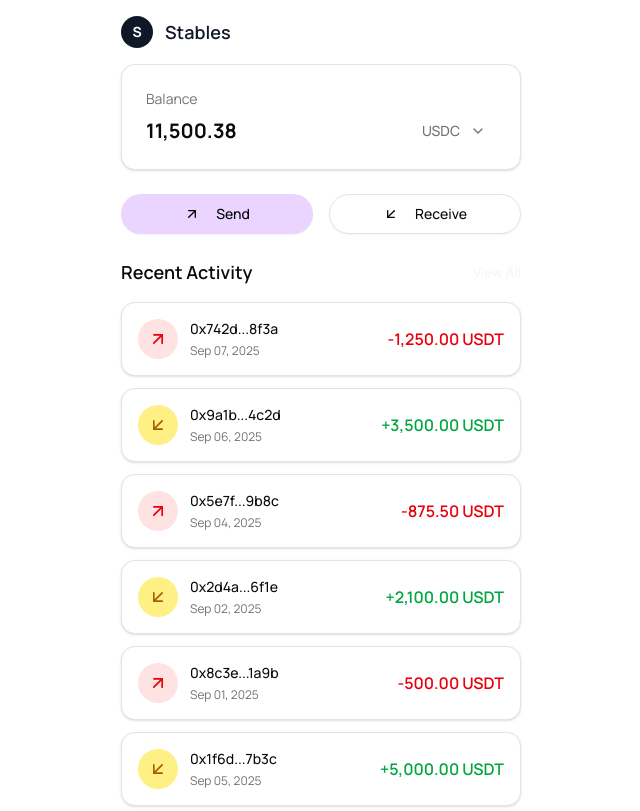
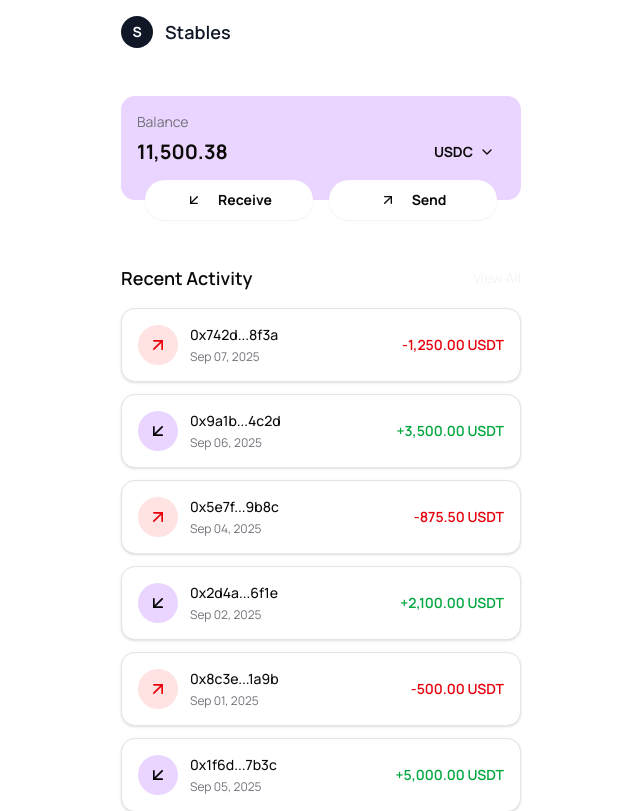
Before and after one commit to areepp/stables-technical-test, a Next.js app: page /home in a window 1280 px wide. Shown: the top 811 px of the page, without its empty margins (319-959 px from the left). Built offline with nearby package versions, Linux system fonts and the light colour scheme.

Commit message:
style: revamp balance and actions section

```diff
--- a/src/app/(protected)/home/balance-and-actions.tsx
+++ b/src/app/(protected)/home/balance-and-actions.tsx
@@ -1,26 +1,20 @@
-import { Button } from '@/components/ui/button'
+import { StablecoinDropdown } from '@/components/stable-coin-dropdown'
 import { Card } from '@/components/ui/card'
-import { ChevronDown } from 'lucide-react'
 import { ReceiveModal } from './receive-modal'
 import { SendModal } from './send-modal'
 
 export default function BalanceAndActions() {
   return (
-    <>
-      <Card className="bg-card border-border gap-2 p-6">
-        <span className="text-muted-foreground text-sm">Balance</span>
-        <div className="flex items-center justify-between">
-          <div className="text-card-foreground text-xl font-bold">11,500.38</div>
-          <Button variant="ghost" size="sm" className="text-muted-foreground h-auto p-0">
-            USDC
-            <ChevronDown className="ml-1 h-4 w-4" />
-          </Button>
-        </div>
-      </Card>
-      <div className="grid grid-cols-2 gap-4">
+    <Card className="bg-primary relative gap-1 border-0 p-4 pb-8 shadow-none">
+      <span className="text-muted-foreground text-sm">Balance</span>
+      <div className="flex items-center justify-between">
+        <div className="text-card-foreground text-xl font-bold">11,500.38</div>
+        <StablecoinDropdown />
+      </div>
+      <div className="absolute bottom-0 left-0 grid w-full translate-y-1/2 grid-cols-2 gap-4 px-6">
+        <ReceiveModal />
         <SendModal />
-        <ReceiveModal />
       </div>
-    </>
+    </Card>
   )
 }
--- a/src/app/(protected)/home/page.tsx
+++ b/src/app/(protected)/home/page.tsx
@@ -4,7 +4,7 @@ import { RecentActivity } from './recent-activity'
 export default function HomePage() {
   return (
     <div className="bg-background min-h-screen">
-      <div className="mx-auto max-w-md space-y-6 px-6">
+      <div className="mx-auto max-w-md space-y-16 px-6">
         <BalanceAndActions />
         <RecentActivity />
       </div>
--- a/src/app/(protected)/home/receive-modal.tsx
+++ b/src/app/(protected)/home/receive-modal.tsx
@@ -22,7 +22,7 @@ export function ReceiveModal() {
   return (
     <Dialog open={isOpen} onOpenChange={setIsOpen}>
       <DialogTrigger>
-        <Button size="lg" variant="outline" className="w-full">
+        <Button size="lg" variant="outline-no-shadow" className="w-full">
           <ArrowDownLeft className="mr-2 h-5 w-5" />
           Receive
         </Button>
--- a/src/app/(protected)/home/recent-activity.tsx
+++ b/src/app/(protected)/home/recent-activity.tsx
@@ -105,7 +105,7 @@ export function RecentActivity() {
                   className={`flex h-10 w-10 items-center justify-center rounded-full ${
                     transaction.type === 'send'
                       ? 'bg-red-100 text-red-600'
-                      : 'bg-yellow-200 text-yellow-700'
+                      : 'bg-primary text-primary-foreground'
                   }`}
                 >
                   {transaction.type === 'send' ? (
@@ -127,7 +127,7 @@ export function RecentActivity() {
                 </div>
               </div>
 
-              <div className="text-right">
+              <div className="text-right text-sm">
                 <div
                   className={`font-semibold ${
                     transaction.type === 'send' ? 'text-red-600' : 'text-green-600'
--- a/src/app/(protected)/home/send-modal.tsx
+++ b/src/app/(protected)/home/send-modal.tsx
@@ -58,7 +58,7 @@ export function SendModal() {
   return (
     <Dialog open={isOpen} onOpenChange={setIsOpen}>
       <DialogTrigger asChild>
-        <Button size="lg">
+        <Button size="lg" variant="outline-no-shadow">
           <ArrowUpRight className="mr-2 h-5 w-5" />
           Send
         </Button>
--- a/src/app/(protected)/layout.tsx
+++ b/src/app/(protected)/layout.tsx
@@ -4,7 +4,7 @@ const Layout = ({ children }: { children: React.ReactNode }) => {
   return (
     <>
       <Header />
-      <div className="min-h-screen pt-16 pb-24">{children}</div>
+      <div className="min-h-screen py-24">{children}</div>
     </>
   )
 }
--- a/src/app/(public)/login/login-form.tsx
+++ b/src/app/(public)/login/login-form.tsx
@@ -5,6 +5,7 @@ import { Input } from '@/components/ui/input'
 import { Separator } from '@/components/ui/separator'
 import { Eye, EyeOff } from 'lucide-react'
 import Image from 'next/image'
+import Link from 'next/link'
 import { useState } from 'react'
 
 export function LoginForm() {
@@ -43,8 +44,8 @@ export function LoginForm() {
               </button>
             </div>
           </div>
-          <Button type="submit" className="w-full">
-            Log in
+          <Button type="submit" className="w-full" asChild>
+            <Link href="/home">Log in</Link>
           </Button>
         </form>
         <div className="relative">
--- /dev/null
+++ b/src/components/stable-coin-dropdown.tsx
@@ -0,0 +1,61 @@
+'use client'
+
+import {
+  DropdownMenu,
+  DropdownMenuContent,
+  DropdownMenuItem,
+  DropdownMenuTrigger,
+} from '@/components/ui/dropdown-menu'
+import { ChevronDown } from 'lucide-react'
+import { useState } from 'react'
+import { Button } from './ui/button'
+
+const STABLE_COINS = [
+  {
+    symbol: 'USDC',
+    name: 'USD Coin',
+    balance: '2,847.32',
+    color: 'bg-blue-500',
+  },
+  {
+    symbol: 'USDT',
+    name: 'Tether',
+    balance: '1,234.56',
+    color: 'bg-green-500',
+  },
+  {
+    symbol: 'DAI',
+    name: 'Dai Stablecoin',
+    balance: '567.89',
+    color: 'bg-orange-500',
+  },
+  {
+    symbol: 'BUSD',
+    name: 'Binance USD',
+    balance: '890.12',
+    color: 'bg-yellow-500',
+  },
+]
+
+export function StablecoinDropdown() {
+  const [selectedCoin, setSelectedCoin] = useState(STABLE_COINS[0])
+
+  return (
+    <DropdownMenu>
+      <DropdownMenuTrigger asChild>
+        <Button variant="ghost" size="sm" className="flex items-center font-bold">
+          <span>{selectedCoin.symbol}</span>
+          <ChevronDown className="h-4 w-4" />
+        </Button>
+      </DropdownMenuTrigger>
+      <DropdownMenuContent className="w-40">
+        {STABLE_COINS.map((coin) => (
+          <DropdownMenuItem key={coin.symbol} onSelect={() => setSelectedCoin(coin)}>
+            {/* As requested, only the symbol is shown */}
+            <span>{coin.symbol}</span>
+          </DropdownMenuItem>
+        ))}
+      </DropdownMenuContent>
+    </DropdownMenu>
+  )
+}
--- a/src/components/ui/button.tsx
+++ b/src/components/ui/button.tsx
@@ -5,7 +5,7 @@ import * as React from 'react'
 import { cn } from '@/lib/utils'
 
 const buttonVariants = cva(
-  "inline-flex items-center justify-center gap-2 whitespace-nowrap rounded-full text-sm font-medium transition-all disabled:pointer-events-none disabled:opacity-50 [&_svg]:pointer-events-none [&_svg:not([class*='size-'])]:size-4 shrink-0 [&_svg]:shrink-0 outline-none focus-visible:border-ring focus-visible:ring-ring/50 focus-visible:ring-[3px] aria-invalid:ring-destructive/20 dark:aria-invalid:ring-destructive/40 aria-invalid:border-destructive",
+  "inline-flex items-center justify-center gap-2 whitespace-nowrap rounded-full text-sm font-bold transition-all disabled:pointer-events-none disabled:opacity-50 [&_svg]:pointer-events-none [&_svg:not([class*='size-'])]:size-4 shrink-0 [&_svg]:shrink-0 outline-none focus-visible:border-ring focus-visible:ring-ring/50 focus-visible:ring-[3px] aria-invalid:ring-destructive/20 dark:aria-invalid:ring-destructive/40 aria-invalid:border-destructive",
   {
     variants: {
       variant: {
@@ -14,6 +14,8 @@ const buttonVariants = cva(
           'bg-destructive text-white shadow-xs hover:bg-destructive/90 focus-visible:ring-destructive/20 dark:focus-visible:ring-destructive/40 dark:bg-destructive/60',
         outline:
           'border bg-background shadow-xs hover:bg-accent hover:text-accent-foreground dark:bg-input/30 dark:border-input dark:hover:bg-input/50',
+        'outline-no-shadow':
+          'bg-background shadow-xs hover:bg-accent hover:text-accent-foreground dark:bg-input/30 dark:border-input dark:hover:bg-input/50',
         secondary: 'bg-secondary text-secondary-foreground shadow-xs hover:bg-secondary/80',
         ghost: 'hover:bg-accent hover:text-accent-foreground dark:hover:bg-accent/50',
         link: 'text-primary underline-offset-4 hover:underline',
```
